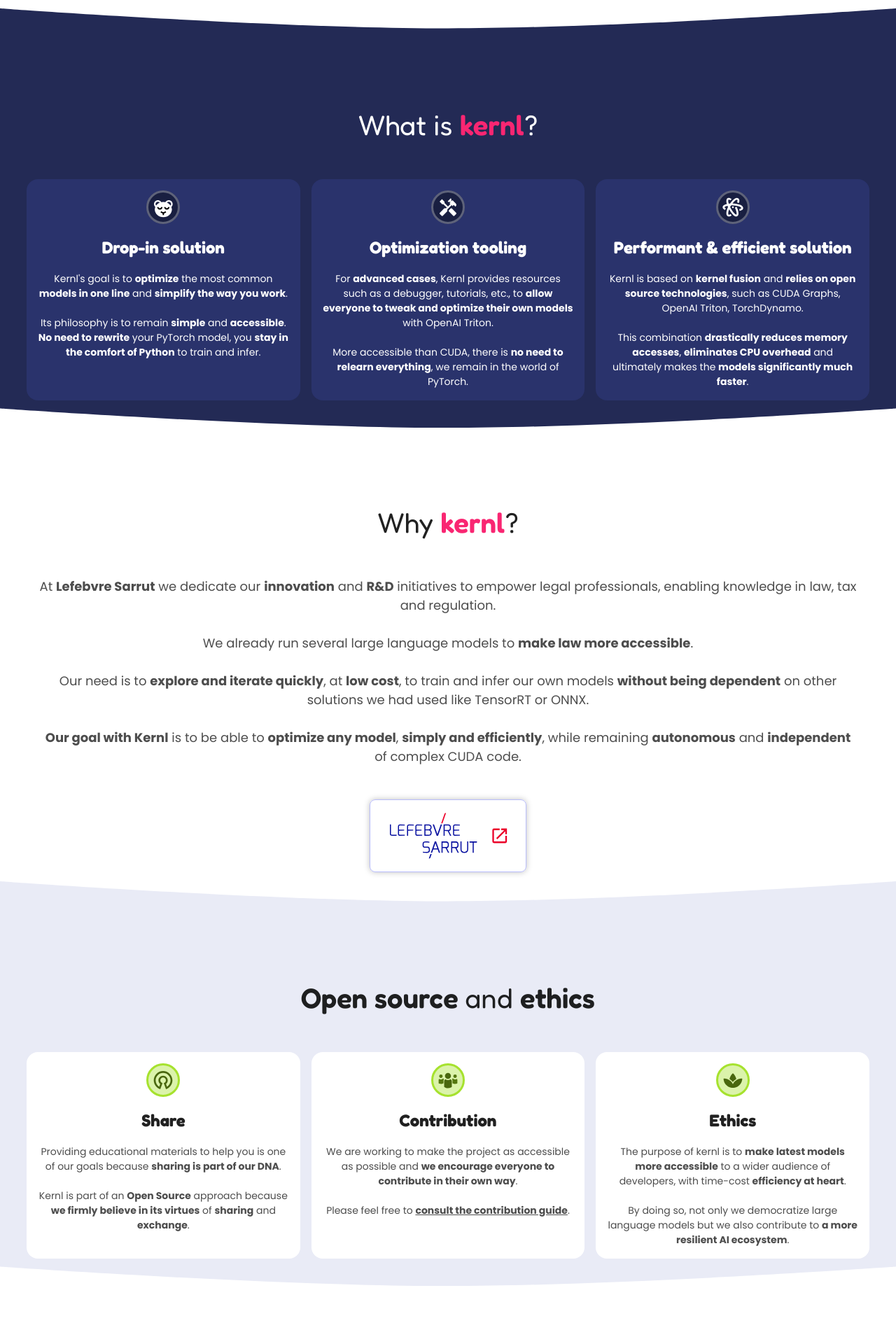
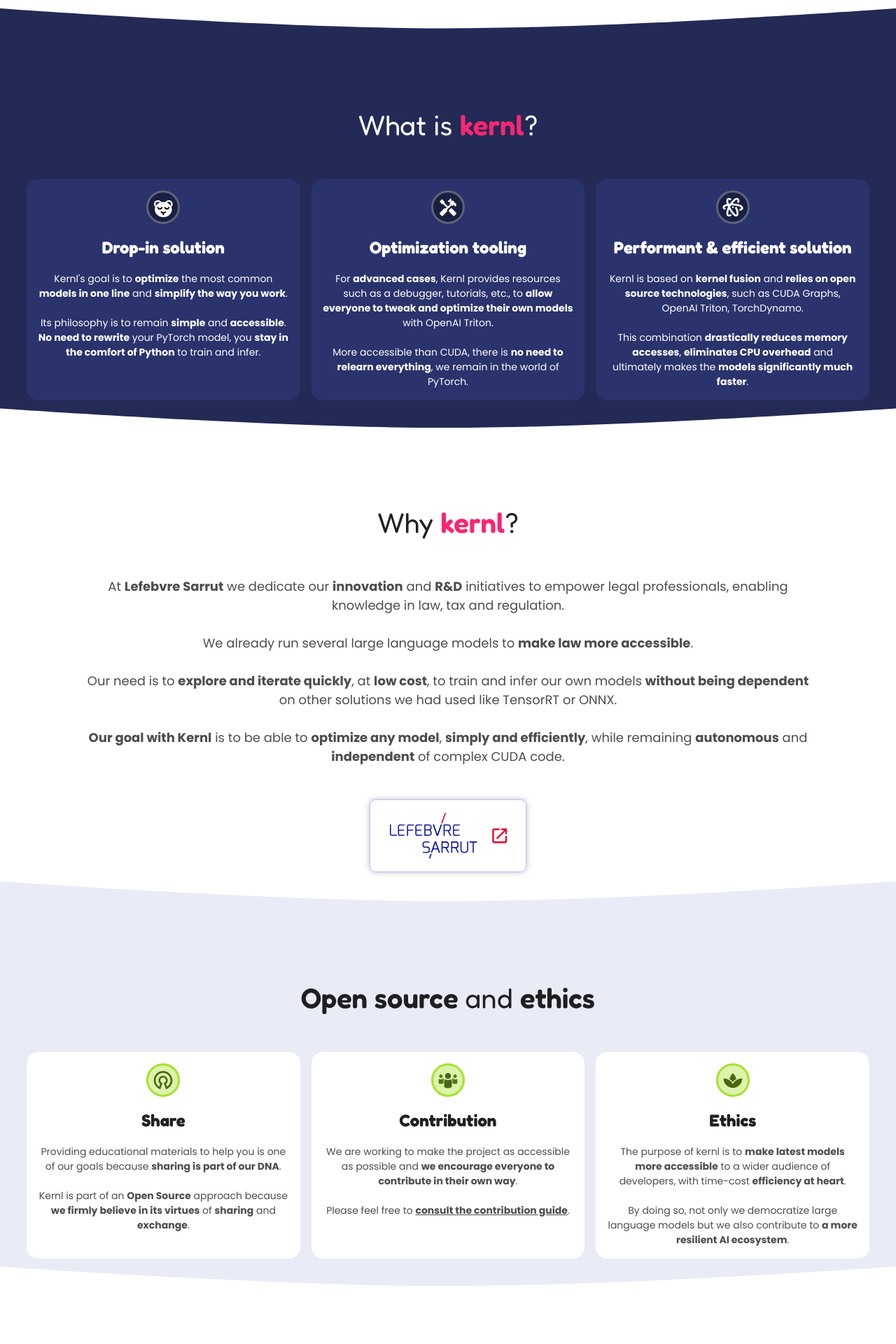
Before and after one commit to ELS-RD/kernl, an MkDocs documentation site: the page built from docs/index.md, in a window 1280 px wide. Shown: the part 858-2778 px from the top of the page at 70% size. Built offline with MkDocs 1.6.1 and Material for MkDocs 9.7.7, drawn with Linux system fonts in a browser that asks for light colours; comment, search, counter and statistics services are not loaded.

Commit message:
fix: adaptive why content padding.

```diff
--- a/docs/stylesheets/extra.css
+++ b/docs/stylesheets/extra.css
@@ -358,6 +358,7 @@
 
 .knl-why__content {
     align-items: center;
+    padding: 0 clamp(8px, 5vw, 104px);
 }
 
 .knl-why__content > p {
```
